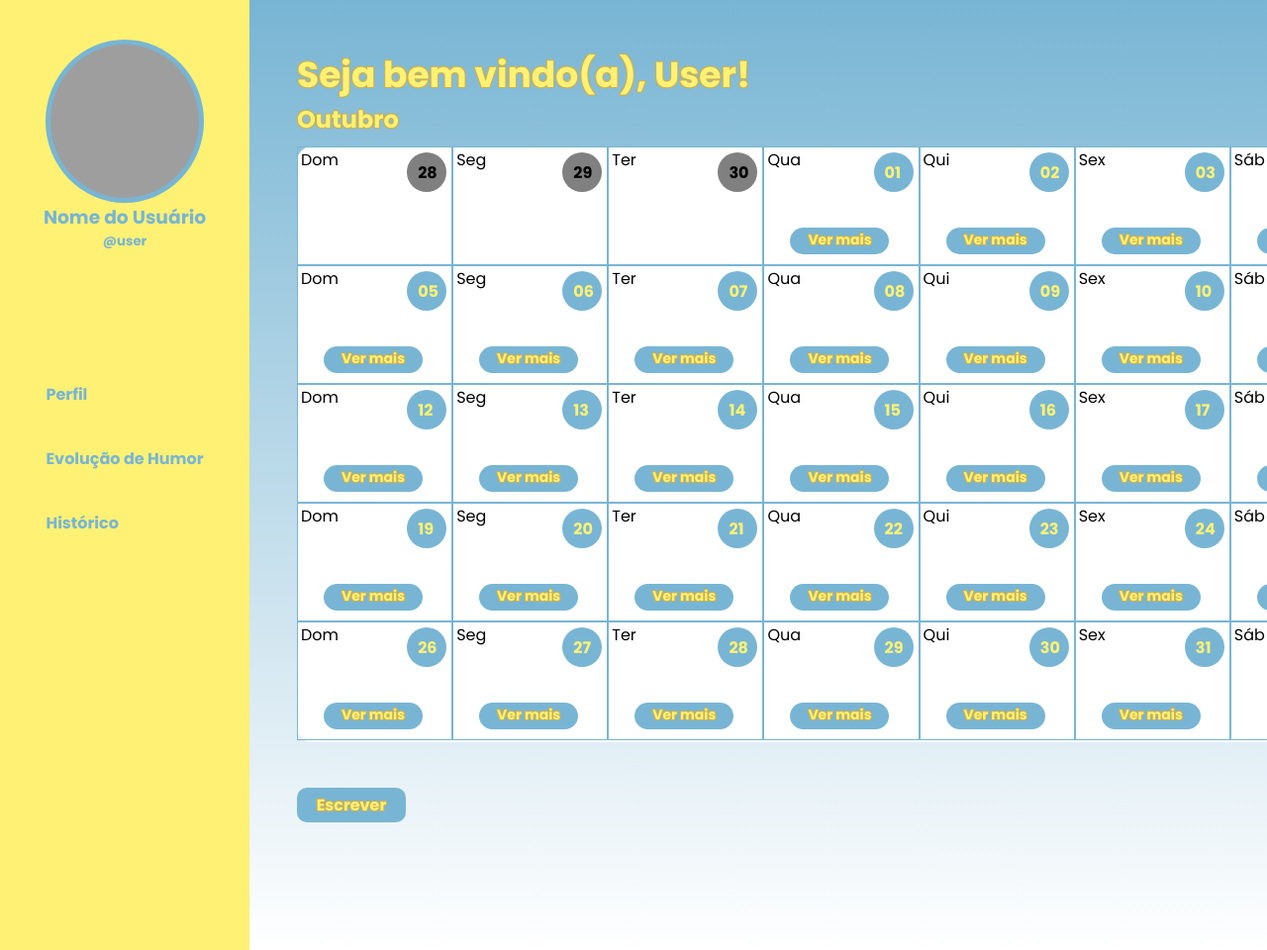
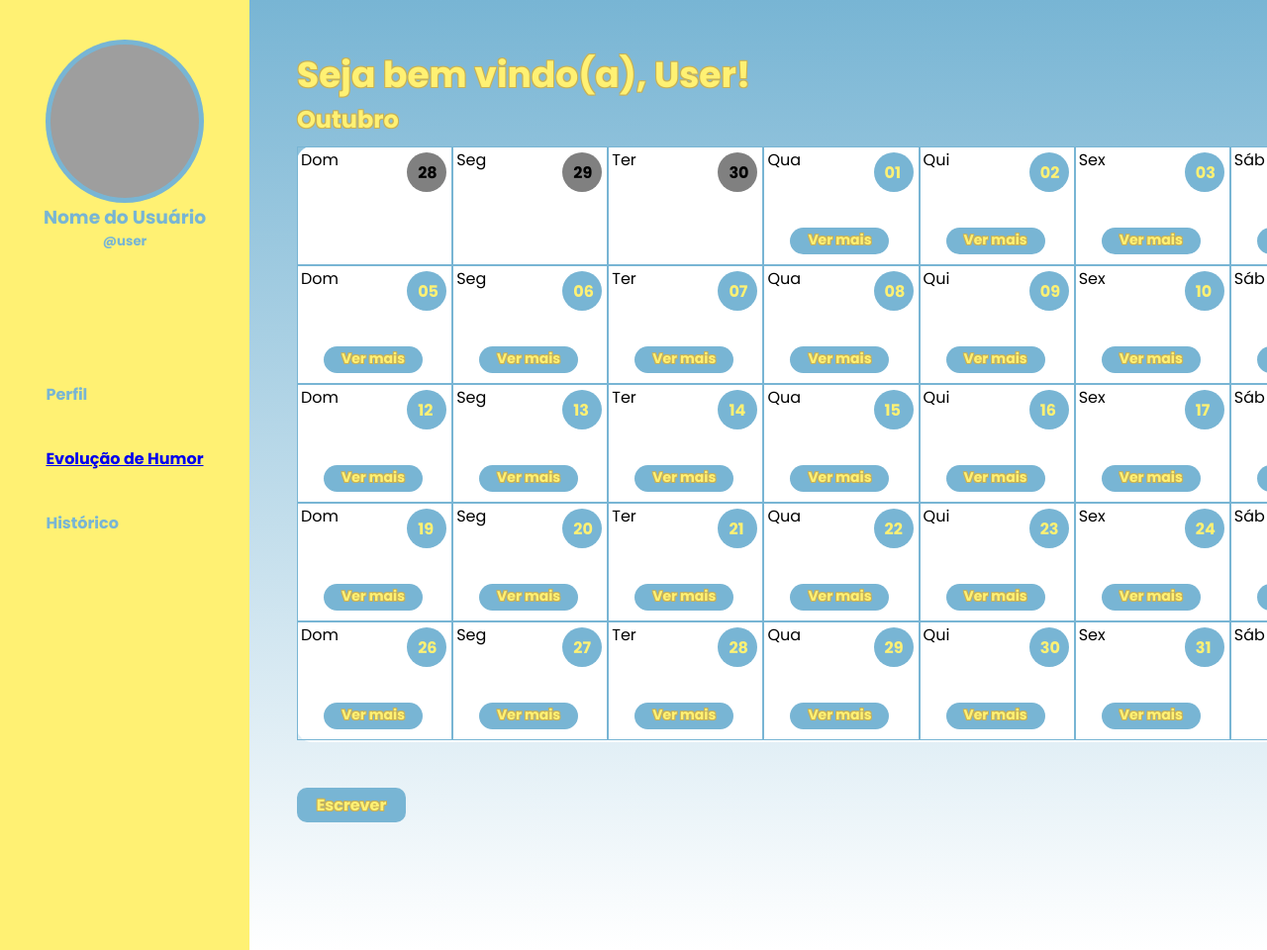
Before and after one commit to annat0rres/DiariodeHumorDigital, a Python web app: template templates/principal.html in a window 1280 px wide; the page is wider, and only the part inside the window is pictured. Shown: that part at 99% size. Run offline with Jinja, Linux system fonts and the light colour scheme; the template is opened without the code that fills it, so the values that code supplies are empty; grey boxes are pictures that could not be loaded.

Commit message:
update 2.3

```diff
--- a/templates/principal.html
+++ b/templates/principal.html
@@ -19,7 +19,9 @@
             <div id = 'outraspag'>
                 <ul id="listapags">
                     <li>Perfil</li>
-                    <li>Evolução de Humor</li>
+                    <li>
+                        <a href=registro_humor.html class="link_button_humor">Evolução de Humor</a>
+                    </li>
                     <li>Histórico</li>
                 </ul>
             </div>
--- a/templates/registro_humor.html
+++ b/templates/registro_humor.html
@@ -6,6 +6,6 @@
     <title>Evolução do humor</title>
 </head>
 <body>
-
+    <h1>Olá, aqui é a eovlução do humor que eu ainda não estilizei</h1>
 </body>
 </html>
```
